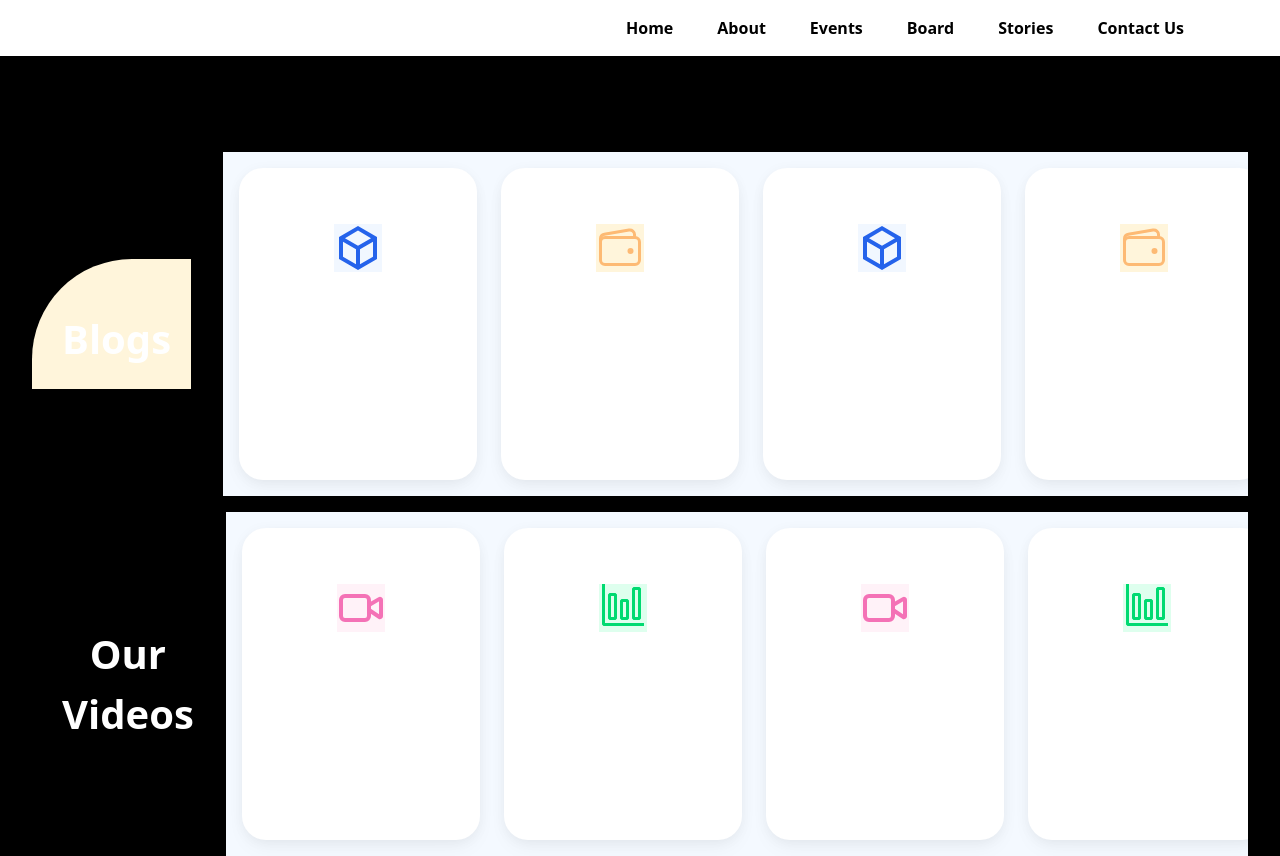
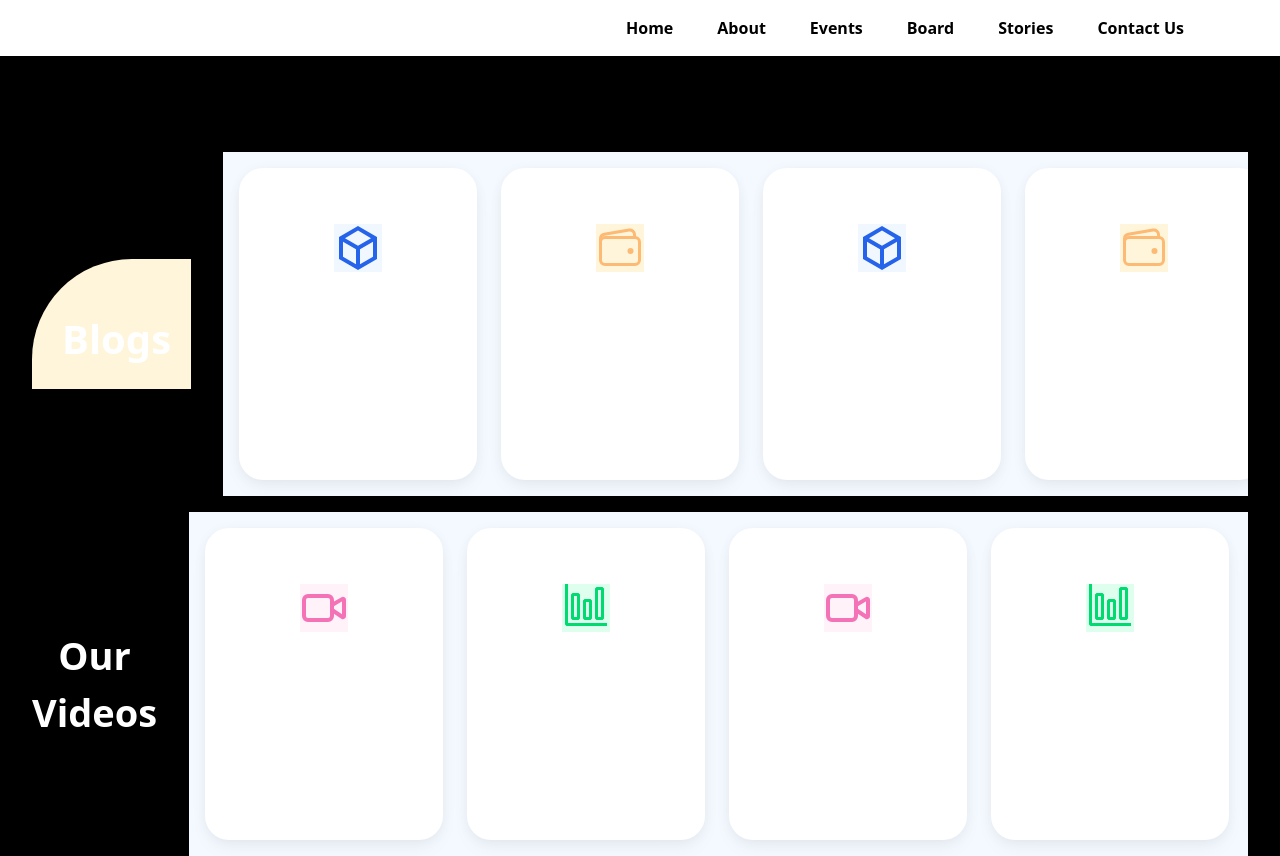
Before and after one commit to ms-club-sliit/CSNE-SC-Official-Web, a Next.js app: page /home in a window 1280 px wide. Built offline with nearby package versions, Linux system fonts and the light colour scheme.

Commit message:
max length bug fixed for both blog and video section

```diff
--- a/src/components/home/blogVideoSection/AllBlogSection.jsx
+++ b/src/components/home/blogVideoSection/AllBlogSection.jsx
@@ -48,7 +48,7 @@ const data = [
 
 const AllBlogSection = () => {
   return (
-    <div className="max-w-2xl mt-24 px-4 sm:px-6 lg:max-w-7xl lg:px-8">
+    <div className="mt-24 px-4 sm:px-6  lg:px-8">
       <div className="flex flex-col sm:flex-row gap-8 items-center">
         <div className="text-[40px] font-bold bg-[#FFF5DB] pl-[30px] pt-[50px] pr-[20px] pb-[20px] rounded-tl-[100px]">
           Blogs
--- a/src/components/home/blogVideoSection/VideoSection.jsx
+++ b/src/components/home/blogVideoSection/VideoSection.jsx
@@ -47,11 +47,9 @@ const data = [
 
 const VideoSection = () => {
   return (
-    <div className="max-w-2xl mt-4 px-4 sm:px-6 lg:max-w-7xl lg:px-8">
+    <div className=" mt-4 px-4 sm:px-6  lg:px-8">
       <div className="flex flex-col sm:flex-row gap-8 items-center">
-        <div className="text-[40px] font-bold text-center pl-[30px]">
-          Our Videos
-        </div>
+        <div className="text-[38px] font-bold text-center">Our Videos</div>
         <div className="flex flex-col bg-[#F4F9FF] p-4 overflow-auto  sm:flex-row gap-4 sm: sm:gap-6 ">
           {data.map((item) => (
             <div key={item.title}>
```
